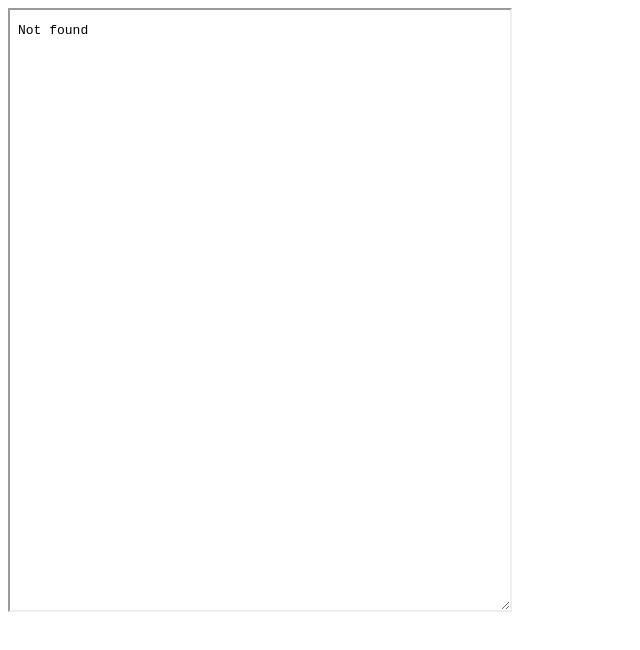
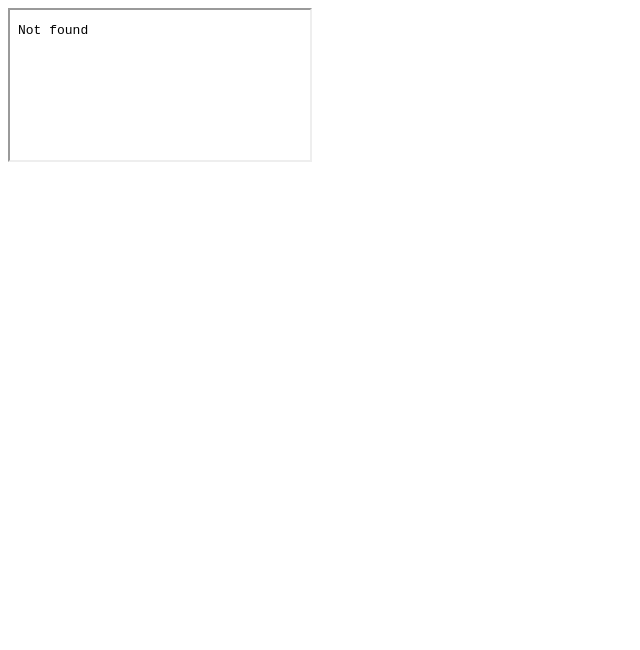
Before and after one commit to aakash2007/HCLHackathon, a website: page index.html in a window 1280 px wide. Shown: the whole page, without its empty margins (0-640 px from the left). Drawn offline with Linux system fonts and the light colour scheme.

Commit message:
small bug

```diff
--- a/index.html
+++ b/index.html
@@ -8,7 +8,7 @@
 
 <body>
     <div id="bot">
-        <iframe src="<iframe src='https://webchat.botframework.com/embed/DHLbot?s=u8XnPEihKvU.cwA._M4.ef1KXl0r84bWBsqkY2nUV-Sx7RToSsue_-eaFhZM19c'></iframe>"
+        <iframe src="<iframe src='https://webchat.botframework.com/embed/DHLbot?s=u8XnPEihKvU.cwA._M4.ef1KXl0r84bWBsqkY2nUV-Sx7RToSsue_-eaFhZM19c'>
                 style="height: 600px; width: 500px; resize: both;">
         </iframe>
     </div>
```
